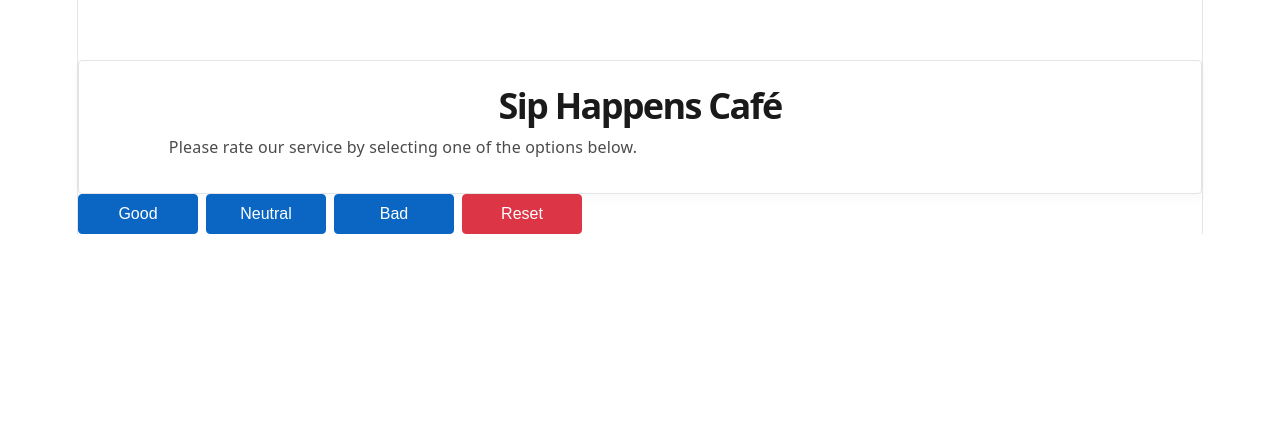
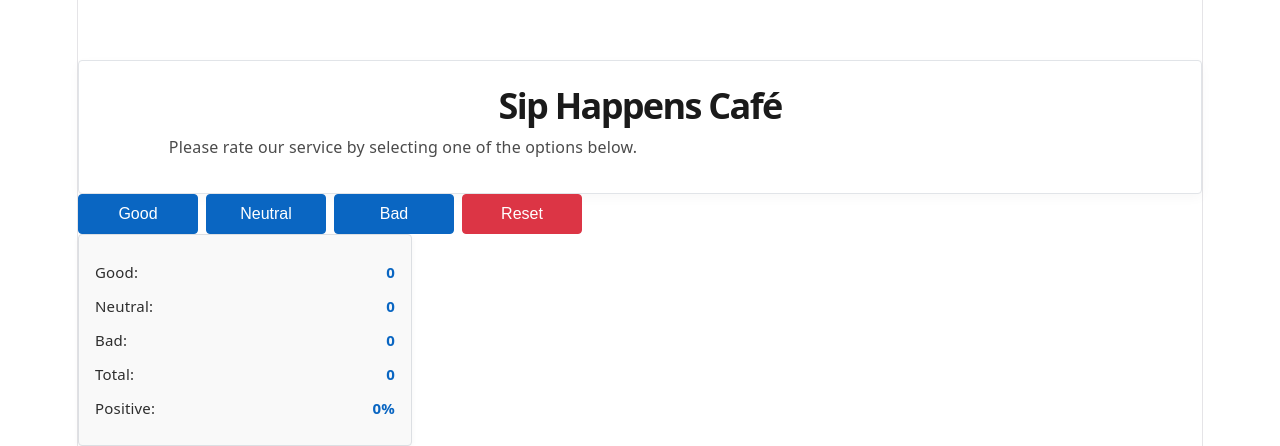
Before and after one commit to SashaGS/02-react-cafe, a React (Vite) app: page / in a window 1280 px wide. Shown: the part 820-1266 px from the top of the page. Before the commit the page ends 1054 px from the top, so only its background shows below. Built offline with nearby package versions, Linux system fonts and the light colour scheme.

Commit message:
add step 5

```diff
--- a/src/components/App/App.tsx
+++ b/src/components/App/App.tsx
@@ -4,6 +4,7 @@ import css from './App.module.css'
 import type { Votes, VoteType } from '../../types/Votes'
 import CafeInfo from '../CafeInfo/CafeInfo'
 import VoteOptions from '../VoteOptions/VoteOptions'
+import VoteStats from '../VoteStats/VoteStats'
 
 function App() {
 
@@ -22,7 +23,8 @@ function App() {
     <>
      <div className={css.app}></div>
      <CafeInfo />
-     <VoteOptions onVote={handleVote} onReset={resetVotes} canReset={true}/>
+     <VoteOptions onVote={handleVote} onReset={resetVotes} canReset={true} />
+     <VoteStats votes={votes} totalVotes={0} positiveRate={0}/>
     </>
   )
 }
--- a/src/components/VoteStats/VoteStats.tsx
+++ b/src/components/VoteStats/VoteStats.tsx
@@ -1,14 +1,21 @@
 import styles from "./VoteStats.module.css"
+import { type Votes } from "../../types/Votes"
+
+interface VoteStatsProps{
+    votes: Votes;
+    totalVotes:number;
+    positiveRate:number;
+}
 
 
-function VoteStats() {
+function VoteStats({votes,totalVotes,positiveRate}:VoteStatsProps) {
     return (
         <div className={styles.container}>
-            <p className={styles.stat}>Good: <strong>0</strong></p>
-            <p className={styles.stat}>Neutral: <strong>0</strong></p>
-            <p className={styles.stat}>Bad: <strong>0</strong></p>
-            <p className={styles.stat}>Total: <strong>0</strong></p>
-            <p className={styles.stat}>Positive: <strong>0%</strong></p>
+            <p className={styles.stat}>Good: <strong>{votes.good}</strong></p>
+            <p className={styles.stat}>Neutral: <strong>{votes.neutral}</strong></p>
+            <p className={styles.stat}>Bad: <strong>{votes.bad}</strong></p>
+            <p className={styles.stat}>Total: <strong>{totalVotes}</strong></p>
+            <p className={styles.stat}>Positive: <strong>{positiveRate}%</strong></p>
         </div>
  )
 }
```
